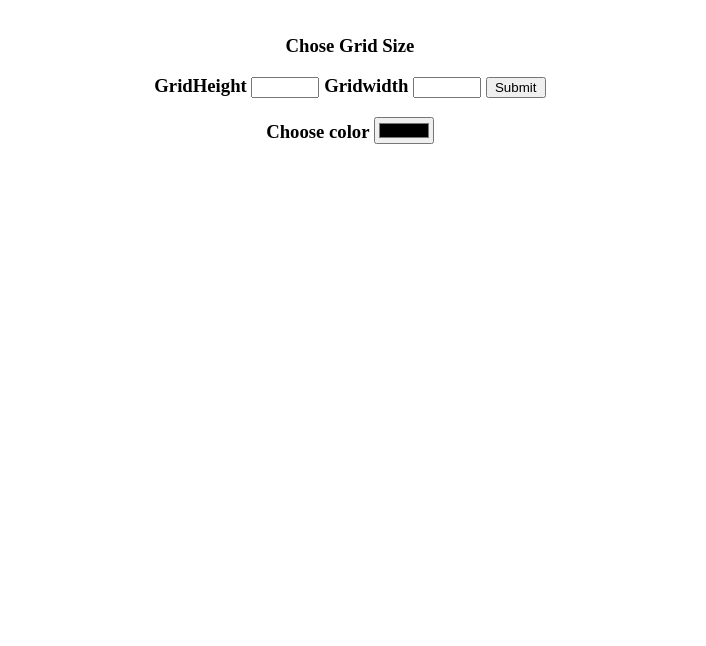
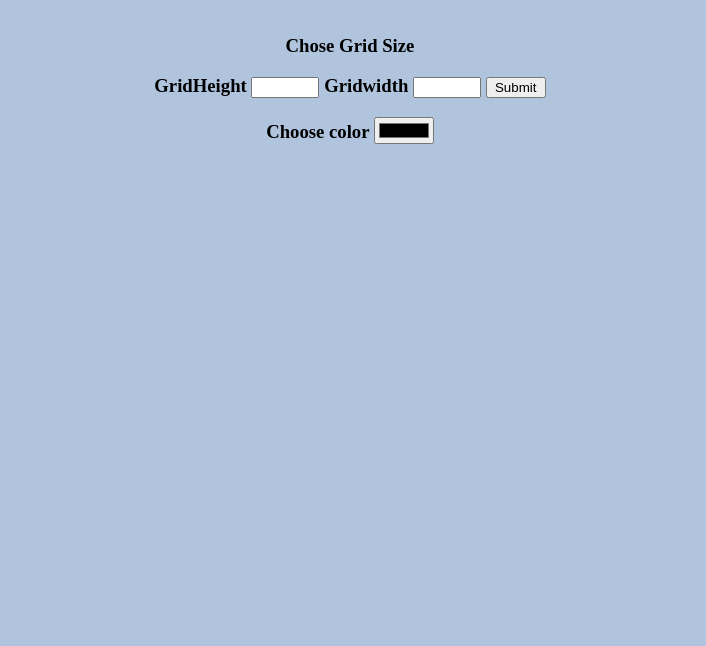
Before and after one commit to Shital-Bhutiya/Pixel-Art-Maker, a plain HTML site: page index.html in a window 1280 px wide. Shown: the part 154-800 px from the top of the page, without its empty margins (290-996 px from the left). Drawn offline with Linux system fonts and the light colour scheme; a web font is replaced by a local one.

Commit message:
added color to background

```diff
--- a/css/main.css
+++ b/css/main.css
@@ -1,3 +1,7 @@
+body {
+    background: lightsteelblue;
+}
+
 input {
     width: 60px;
 }
```
